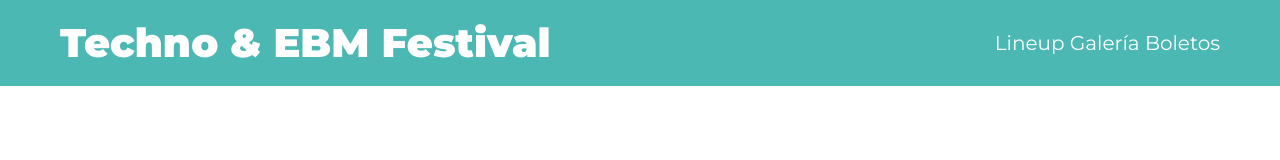
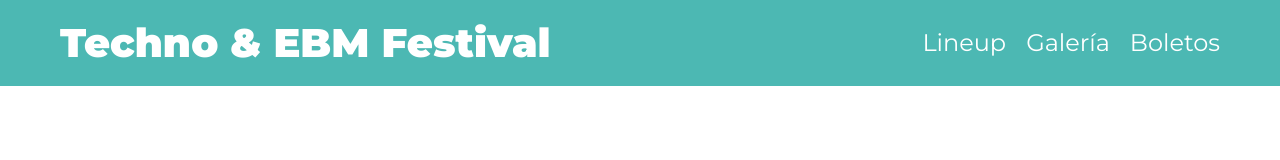
Before and after one commit to Naibaf93/Festival-de-Musica, a website: page index.html in a window 1280 px wide. Drawn offline with Linux system fonts and the light colour scheme.

Commit message:
agregando un hover en el header

```diff
--- a/src/scss/layout/_header.scss
+++ b/src/scss/layout/_header.scss
@@ -17,8 +17,14 @@
 }
 
 .navegacion-principal{
-
+    display: flex;
+    gap: 2rem;
     a{
         color: v.$blanco;
+        font-size: 2.4rem;
+
+        &:hover{
+            color: v.$amarillo;
+        }
     }
 }
```
Also changed, not shown: build/css/app.css.
